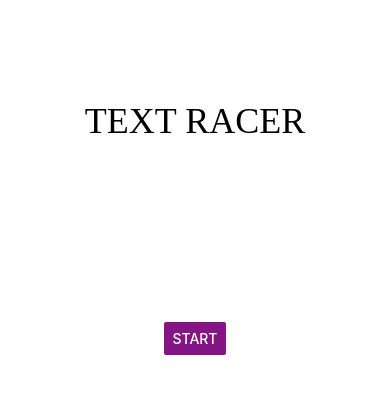
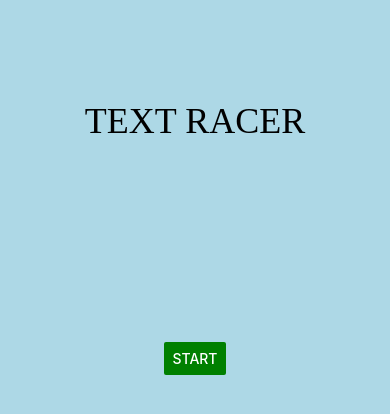
Before and after one commit to cburnjohnson/text-racer, a React Native app: screen / in a window 390 px wide. Shown: the top 414 px of the page. Built offline with nearby package versions, Linux system fonts and the light colour scheme.

Commit message:
initial home

```diff
--- a/App.js
+++ b/App.js
@@ -7,9 +7,8 @@ const App = () => {
             <Text style={styles.header}>Text Racer</Text>
             <Button
                 title="Start"
-                color="#841584"
+                color="green"
                 accessibilityLabel="Learn more about this purple button"
-                titleStyle={{ fontSize: 50 }}
             />
         </View>
     );
@@ -19,13 +18,14 @@ const styles = StyleSheet.create({
     container: {
         flex: 1,
         alignItems: 'center',
-        justifyContent: 'flex-start'
+        justifyContent: 'flex-start',
+        backgroundColor: 'lightblue'
     },
     header: {
         fontSize: 36,
         textTransform: 'uppercase',
         textAlign: 'center',
-        marginBottom: 180,
+        marginBottom: 200,
         marginTop: 100,
         fontFamily: 'Roboto-Bold'
     }
```
